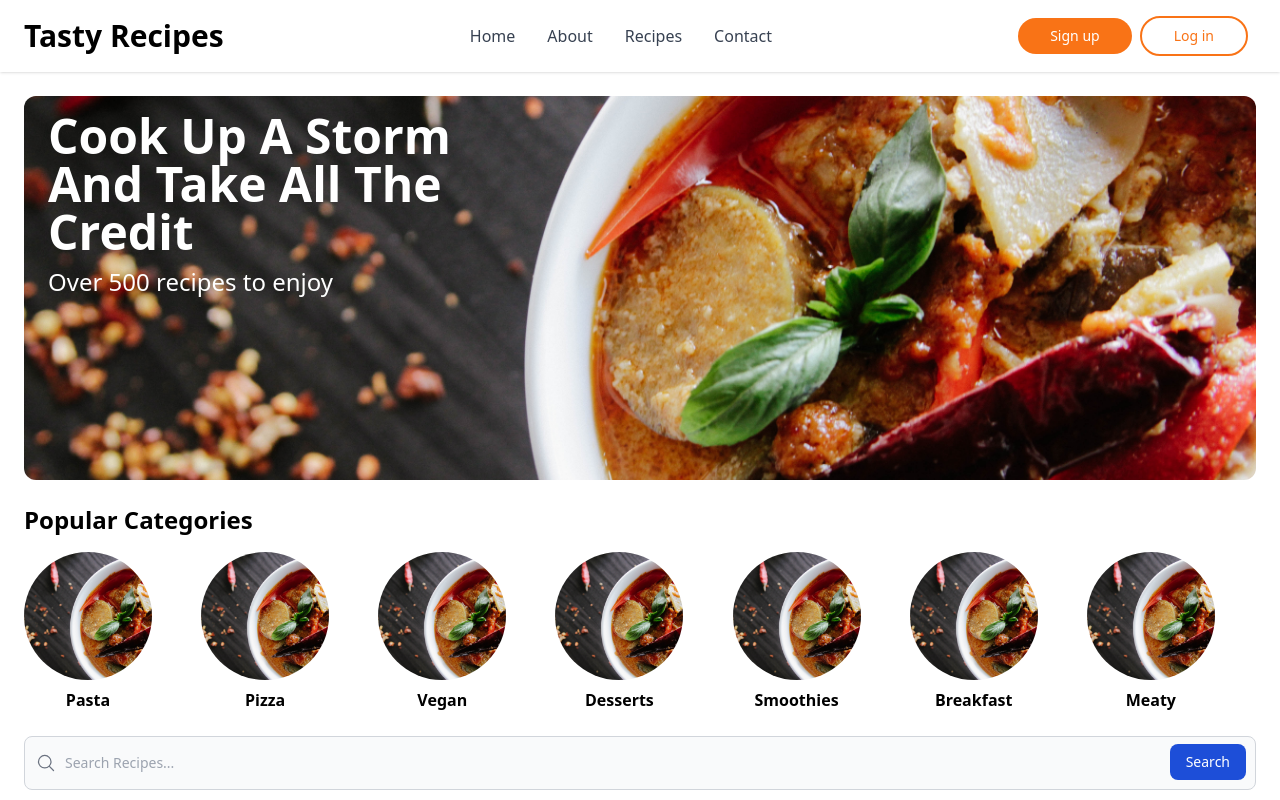
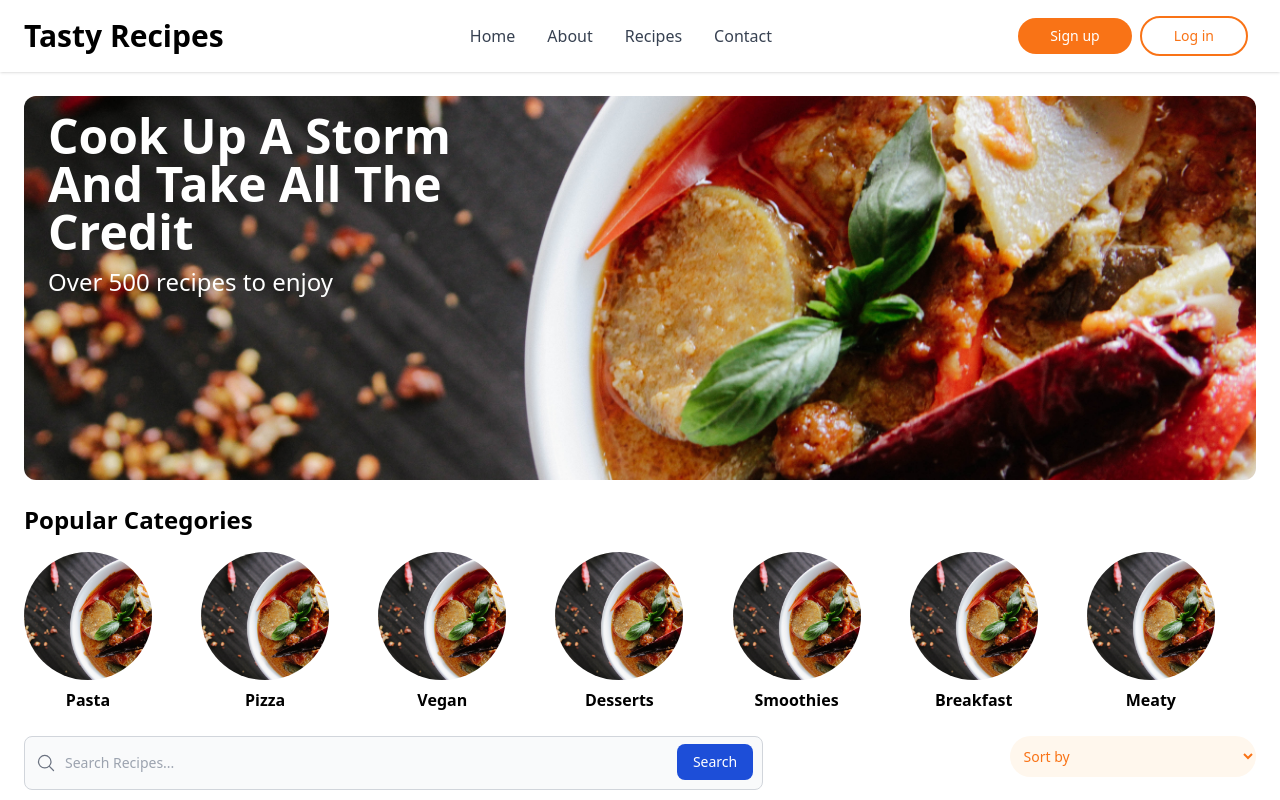
Before and after one commit to Jon-Felipe/Tasty-React, a React (Vite) app: page / in a window 1280 px wide. Shown: the top 800 px of the page. Built offline with nearby package versions, Linux system fonts and the light colour scheme.

Commit message:
styling for different screen sizes

```diff
--- a/src/pages/Home.tsx
+++ b/src/pages/Home.tsx
@@ -44,11 +44,15 @@ const Home = (props: Props) => {
         </div>
       </article>
 
-      <article className='flex flex-col gap-4'>
+      <article className='grid gap-y-2 md:grid-cols-5 md:justify-between'>
         {/* search input */}
-        <Search />
+        <section className='md:col-start-1 md:col-end-4'>
+          <Search />
+        </section>
         {/* sort recipes */}
-        <Sort />
+        <section className='md:col-start-5 md:col-end-6'>
+          <Sort />
+        </section>
       </article>
 
       {/* recipe content */}
```
